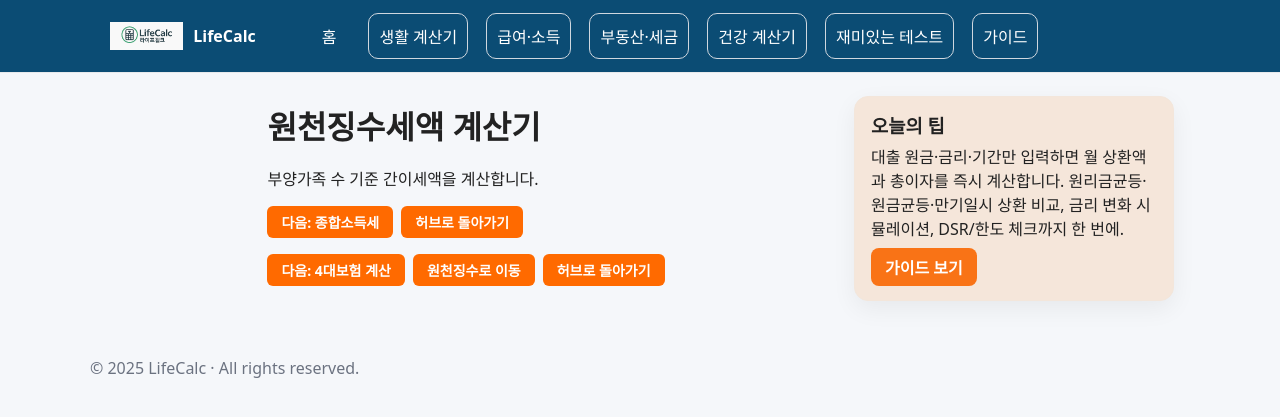
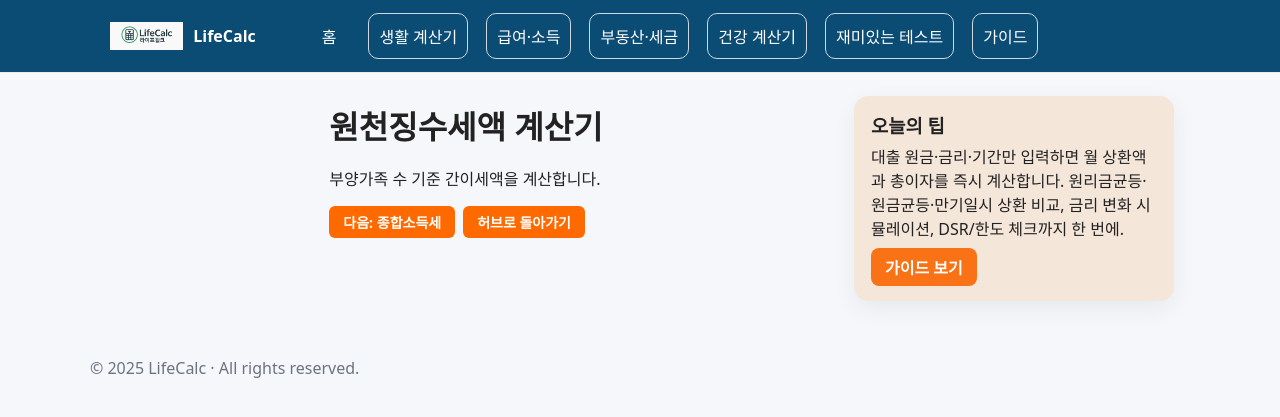
Before and after one commit to khai-lang/LifeCalc, a Jekyll site: the page built from salary/withholding/index.md, in a window 1280 px wide. Shown: the top 417 px of the page. Built offline with Jekyll 4.4.1, drawn with Linux system fonts in a browser that asks for light colours; some of the changed lines change nothing that is shown.

Commit message:
Update index.md

```diff
--- a/salary/withholding/index.md
+++ b/salary/withholding/index.md
@@ -16,13 +16,20 @@
   <a class="btn ghost" href="/salary/">허브로 돌아가기</a>
 </div>
 
-<div class="btn-row" style="display:flex;gap:8px;flex-wrap:wrap;margin-top:16px">
-  <a class="btn" href="/salary/insurances/">다음: 4대보험 계산</a>
-  <a class="btn" href="/salary/withholding/">원천징수로 이동</a>
-  <a class="btn ghost" href="/salary/">허브로 돌아가기</a>
-</div>
+
 
 <script type="application/ld+json">{"@context":"https://schema.org","@type":"BreadcrumbList","itemListElement":[
   {"@type":"ListItem","position":1,"name":"급여·소득","item":"https://calculator.khaistory.com/salary/"},
   {"@type":"ListItem","position":2,"name":"원천징수세액 계산기","item":"https://calculator.khaistory.com/salary/withholding/"}
 ]}</script>
+
+<script type="application/ld+json">
+{
+  "@context":"https://schema.org",
+  "@type":"FAQPage",
+  "mainEntity":[
+    {"@type":"Question","name":"부양가족 수는 어떻게 반영되나요?","acceptedAnswer":{"@type":"Answer","text":"간이세액표 기준에 맞춰 환산하며 근사/정확 모드를 제공합니다."}},
+    {"@type":"Question","name":"지방소득세는 포함되나요?","acceptedAnswer":{"@type":"Answer","text":"원천징수 소득세에 10%를 더해 지방소득세를 산출합니다."}}
+  ]
+}
+</script>
```
